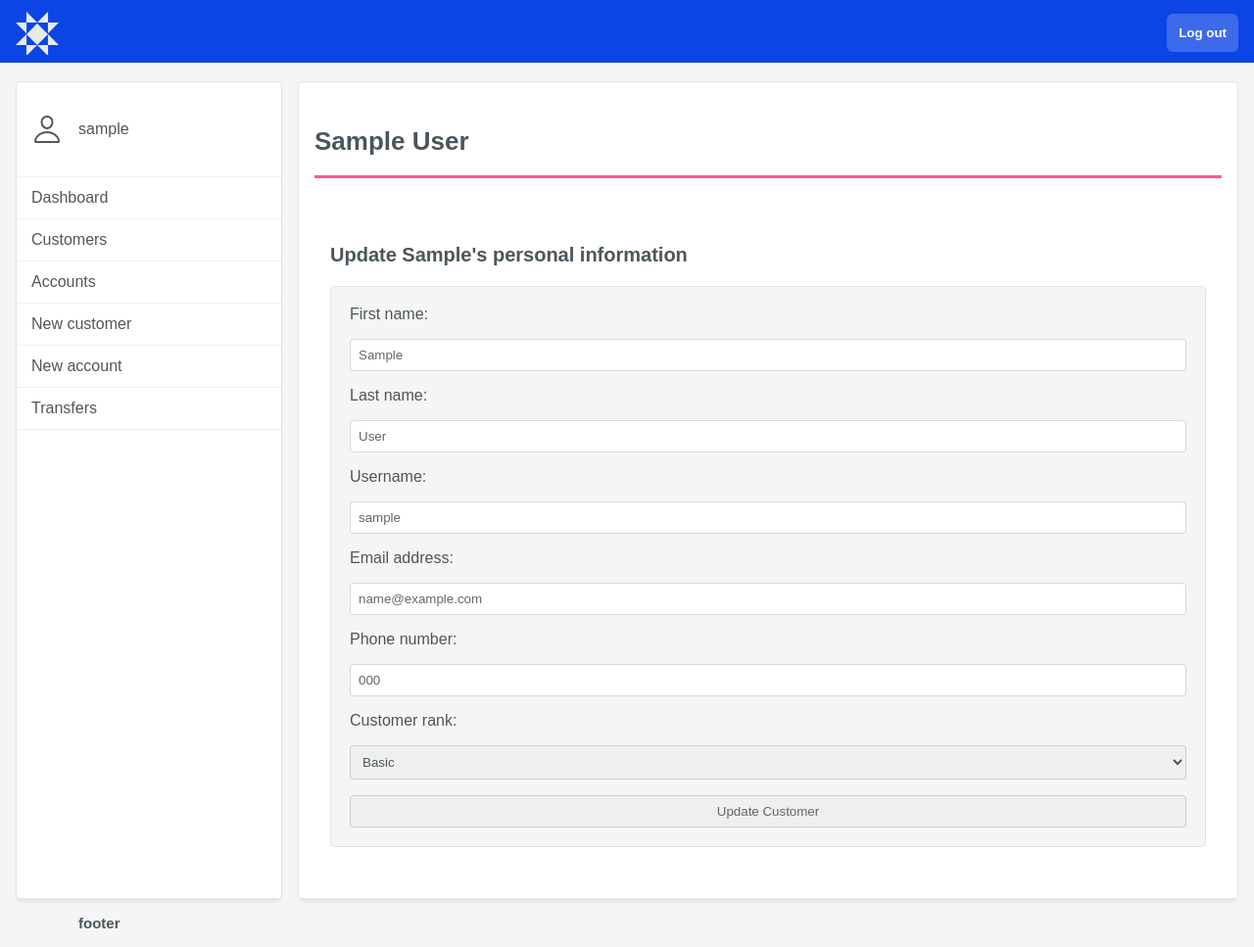
After one commit to Laaufey/bank-app, a Django app: page /staff_customer_details/1 in a window 1280 px wide. The commit adds this page. Shown: the whole page at 98% size. Run offline with Django 4.2, Linux system fonts and the light colour scheme; a user stored in the database is signed in; tables that the repository leaves empty hold one stand-in row (values such as "Sample post").

```diff
--- a/bank_app/forms.py
+++ b/bank_app/forms.py
@@ -14,9 +14,10 @@ class createCustomer(forms.ModelForm):
     fields = ('phone_number', 'customer_rank')
 
 class UpdateCustomerForm(forms.ModelForm):
+
   class Meta:
     model = Customer
-    fields = ('user', 'phone_number', 'customer_rank')
+    fields = ('phone_number', 'customer_rank')
 
 class createUser(forms.ModelForm):
   class Meta:
--- a/bank_app/models.py
+++ b/bank_app/models.py
@@ -5,9 +5,6 @@ from django.db import models, transaction
 from django.db.models.query import QuerySet
 from decimal import Decimal
 import uuid
-
-import requests
-
 
 class Store(models.Model):
    @classmethod
@@ -51,11 +48,6 @@ class Account(models.Model):
    def __str__(self):
       return f"{self.pk} | {self.title} | {self.account_type} | {self.money} kr."
 
-class AccountRequest(models.Model):
-   user = models.ForeignKey(User, on_delete=models.CASCADE)
-   title = models.CharField(max_length=200)
-   def __str__(self):
-      return f"{self.pk} | {self.title} | {self.user}"
 
 class Customer(models.Model):
    BASIC = 'basic'
--- a/bank_app/templates/bank_app/accounts.html
+++ b/bank_app/templates/bank_app/accounts.html
@@ -2,7 +2,7 @@
 {% block content %}
 <h2>Your accounts</h2>
 {% for account in accounts %}
-  {% if account.user_id == user_id and account.account_type != 'Loan account' %}
+  {% if account.user_id == user_id and account.account_type != 'Loan Account' %}
   <div>
   <h3><button id="{{account.id}}" onclick="showHide(`{{account.id}}`)">{{ account.title }} - {{ account.money }}kr</button></h3>
   <table id="account-table-{{account.id}}" class="account-table hidden">
--- a/bank_app/templates/bank_app/loans.html
+++ b/bank_app/templates/bank_app/loans.html
@@ -62,7 +62,7 @@
         <th class="float-right">Remaining</th>
       </tr>
       {% for account in accounts %}
-      {% if account.user_id == user_id and account.account_type == 'Loan account' %}
+      {% if account.user_id == user_id and account.account_type == 'Loan Account' %}
       <tr>
         <td><a href="{% url 'bank_app:loan_details' account.id %}">{{ account.id }}</a></td>
         <td>{{ user.customer.full_name }}</td>
--- /dev/null
+++ b/bank_app/templates/bank_app/staff_customer_details.html
@@ -0,0 +1,17 @@
+{% extends 'bank_app/base/base2.html' %}
+{% block content %}
+<h2>{{ customer.customer.full_name }}</h2>
+<div class="flex">
+  <div class="form">
+    <h3>Update {{ customer.first_name }}'s personal information </h3>
+    <div class="grayform">
+      <form action="" method="POST">
+        {% csrf_token %}
+        {{ update_user_form }}
+        {{ update_customer_form }}
+        <input type="submit" value="Update Customer" name="" id="">
+      </form>
+    </div>
+  </div>
+</div>
+{% endblock %}
--- a/bank_app/urls.py
+++ b/bank_app/urls.py
@@ -17,6 +17,7 @@ urlpatterns = [
    path('staff/', views.staff, name='staff'),
    path('staffAccountView/', views.staffAccountView, name='staffAccountView'),
    path('staffCustomerView/', views.staffCustomerView, name='staffCustomerView'),
+   path('staff_customer_details/<int:id>', views.staff_customer_details, name='staff_customer_details'),
    path('staffNewCustomer', views.staffNewCustomer, name='staffNewCustomer'),
    path('staffNewAccount', views.staffNewAccount, name='staffNewAccount'),
    path('staffTransfers', views.staffTransfers, name='staffTransfers'),
--- a/bank_app/views.py
+++ b/bank_app/views.py
@@ -190,8 +190,6 @@ def transfer(request):
    }
    return render(request, 'bank_app/transfer.html', context)
 
-
-
 @login_required
 def profile(request):
    user = request.user
@@ -209,7 +207,6 @@ def profile(request):
    return render(request, 'bank_app/profile.html', context)
 
 # Admin
-
 @login_required
 def staff(request):
    assert request.user.is_staff, 'Not for regular customers, only for admin'
@@ -222,16 +219,32 @@ def staff(request):
 def staffCustomerView(request):
    user = request.user
    assert request.user.is_staff, 'Not for regular customers, only for admin'
-   if request.method == "POST":
-      update_customer_form = UpdateCustomerForm(request.POST, instance=request.user.customer)
-      if update_customer_form.is_valid:
-         update_customer_form.save()
    context = {
-      'update_customer_form':UpdateCustomerForm,
       'user_id':user.id,
       'customers':Customer.objects.all(),
    }
    return render(request, 'bank_app/staffCustomerView.html', context)
+
+@login_required
+def staff_customer_details(request, id):
+   assert request.user.is_staff, 'Not for regular customers, only for admin'
+   user = User.objects.get(pk=id)
+   customer = Customer.objects.get(user_id=user.id)
+   update_customer_form = UpdateCustomerForm(instance=customer)
+   update_user_form = UpdateUserForm(instance=user)
+   if request.method == "POST":
+         update_customer_form = UpdateCustomerForm(request.POST, instance=customer)
+         update_user_form = UpdateUserForm(request.POST, instance=user)
+         if update_customer_form.is_valid:
+            update_customer_form.save()
+         if update_user_form.is_valid:
+            update_user_form.save()
+   context = {
+      'customer': user,
+      'update_customer_form':update_customer_form,
+      'update_user_form':update_user_form,
+   }
+   return render(request, 'bank_app/staff_customer_details.html', context)
 
 @login_required
 def staffAccountView(request):
@@ -240,6 +253,7 @@ def staffAccountView(request):
       'accounts':Account.objects.all(),
    }
    return render(request, 'bank_app/staffAccountView.html', context)
+
 @login_required
 def staffNewCustomer(request):
    assert request.user.is_staff, 'Not for regular customers, only for admin'
```
Also changed, not shown: bank_app/templates/bank_app/staffCustomerView.html (+1 -11 lines), login_app/views.py (+48 -22 lines), static/login_app/authy-url.svg.
